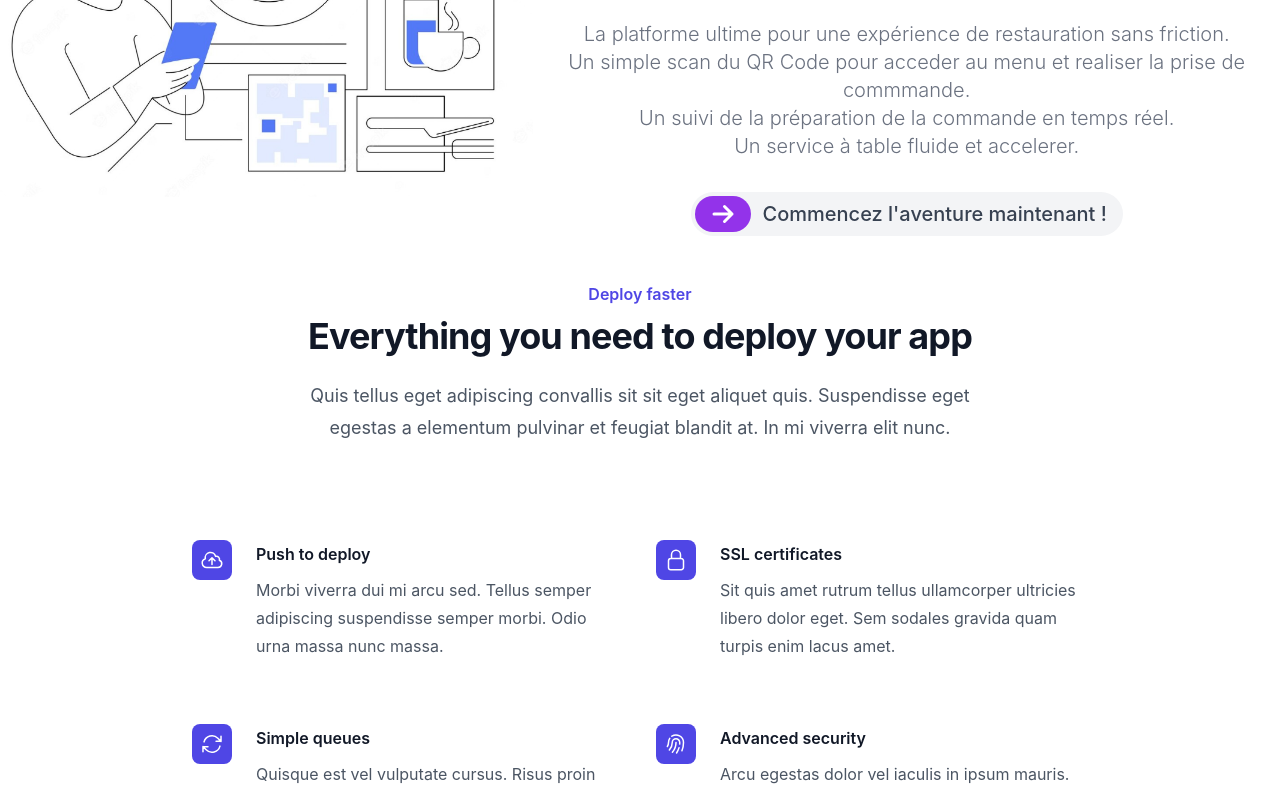
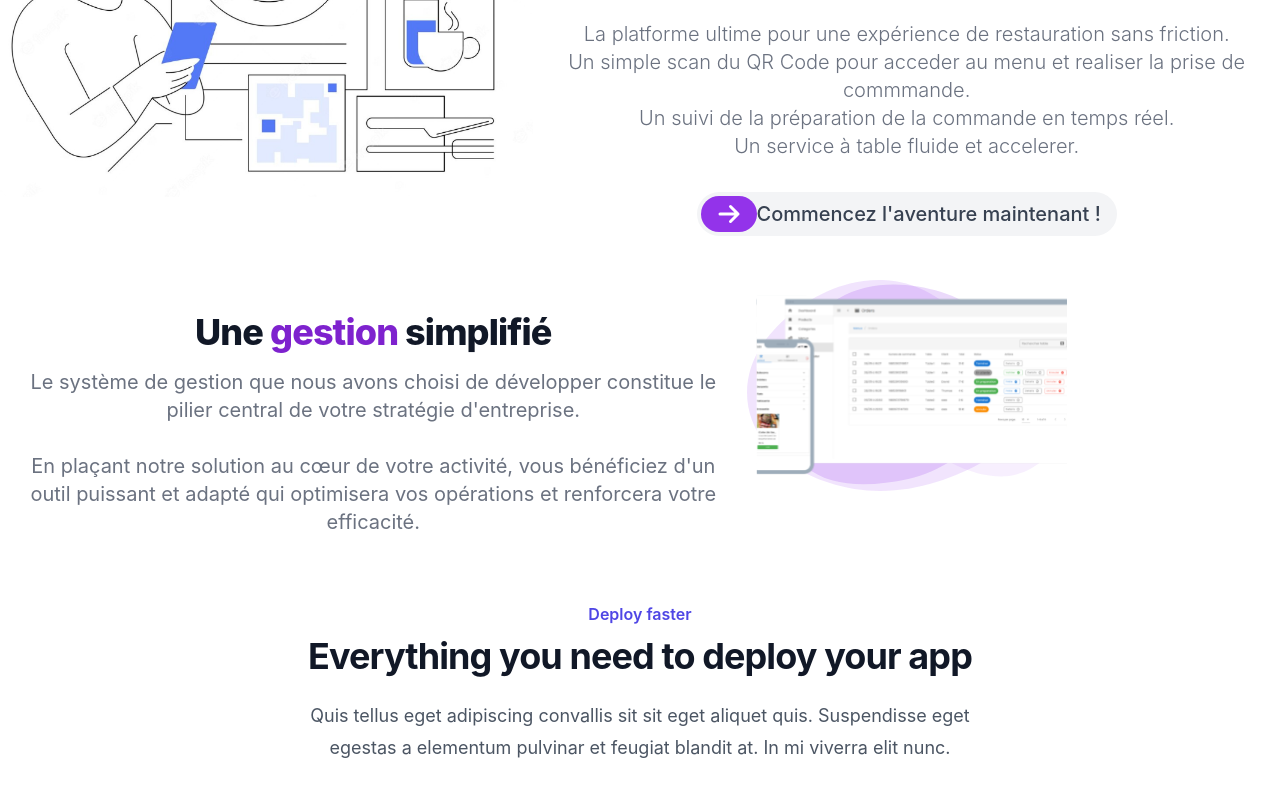
Before and after one commit to SuperJumper404/webmarketing_qrmenu, a Nuxt app: page / in a window 1280 px wide. Shown: the part 734-1527 px from the top of the page. Built offline with nearby package versions, Linux system fonts and the light colour scheme; what taos would draw is missing.

Commit message:
Sliding Button added and Tested

```diff
--- a/app.vue
+++ b/app.vue
@@ -129,7 +129,7 @@
           personnalisation avancées, le tout à portée de main.
         </p>
         <div
-          class="flex flex-col mb-8 lg:mb-16 space-y-4 sm:flex-row sm:justify-center sm:space-y-0 sm:space-x-4"
+          class="block flex-col mb-8 lg:mb-16 space-y-4 sm:flex-row sm:justify-center sm:space-y-0 sm:space-x-4"
         >
           <a
             href="#"
@@ -182,8 +182,12 @@
             Un suivi de la préparation de la commande en temps réel. <br />
             Un service à table fluide et accelerer.
           </p>
+          <!-- <div
+            class="inline-flex mx-auto justify-center items-center py-1 px-1 pr-4 mb-7 text-sm text-gray-700 bg-gray-100 rounded-full dark:bg-gray-800 dark:text-white hover:bg-gray-200 dark:hover:bg-gray-700"
+          >
             <div
-            class="inline-flex mx-auto justify-center items-center py-1 px-1 pr-4 mb-7 text-sm text-gray-700 bg-gray-100 rounded-full dark:bg-gray-800 dark:text-white hover:bg-gray-200 dark:hover:bg-gray-700"
+              id="slide"
+              class="inline-flex mx-auto justify-center items-center"
             >
               <div
                 class="text-xs bg-primary-600 rounded-full text-white px-4 py-1.5 mr-3"
@@ -194,7 +198,52 @@
                 >Commencez l'aventure maintenant !</span
               >
             </div>
+          </div> -->
+          <div
+            class="inline-flex mx-auto justify-center items-center py-1 px-1 pr-4 mb-7 text-sm text-gray-700 bg-gray-100 rounded-full dark:bg-gray-800 dark:text-white hover:bg-gray-200 dark:hover:bg-gray-700"
+          >
+            <div class="slide-container" @click="toggleSlide">
+              <div
+                id="slide"
+                class="text-xs bg-primary-600 rounded-full text-white px-4 py-1.5"
+                :class="{ 'slide-right': isSlideRight }"
+              >
+                <img class="w-6 h-6" src="./public/arrowleft.svg" />
               </div>
+              <span
+                class="text-xl font-medium"
+                :class="{ 'hide-text': isSlideRight }"
+                >Commencez l'aventure maintenant !</span
+              >
+            </div>
+          </div>
+        </div>
+      </div>
+    </div>
+  </section>
+  <!--Hero3-->
+  <section class="bg-white dark:bg-gray-900">
+    <div class="grid lg:mt-0 lg:grid-cols-12">
+      <div class="py-8 max-w-screen-xl text-center lg:col-span-7">
+        <h1
+          class="mb-4 text-xl font-extrabold tracking-tight leading-none text-gray-900 md:text-5xl lg:text-4xl dark:text-white"
+        >
+          Une <span style="color: #7e22ce"> gestion</span> simplifié
+          <!-- Révolutionnez l'expérience de commande de votre restaurant -->
+        </h1>
+        <p
+          class="mb-8 text-lg font-normal text-center text-gray-500 lg:text-xl sm:px-4 xl:px-4 dark:text-gray-400"
+        >
+          Le système de gestion que nous avons choisi de développer constitue le
+          pilier central de votre stratégie d'entreprise.<br /><br />
+          En plaçant notre solution au cœur de votre activité, vous bénéficiez
+          d'un outil puissant et adapté qui optimisera vos opérations et
+          renforcera votre efficacité.
+        </p>
+      </div>
+
+      <div class="lg:col-span-3">
+        <img class="max-w-full h-auto" src="./public/appscreen.svg" />
       </div>
     </div>
   </section>
@@ -685,4 +734,30 @@ const stats = [
   { id: 3, name: "New users annually", value: "46,000" },
 ];
 const mobileMenuOpen = ref(false);
+
+const isSlideRight = ref(false);
+
+function toggleSlide() {
+  isSlideRight.value = !isSlideRight.value;
+}
 </script>
+
+<style>
+.slide-container {
+  position: relative;
+  display: inline-flex;
+  align-items: center;
+}
+
+#slide {
+  transition: transform 0.5s;
+}
+
+.slide-right {
+  transform: translateX(600%);
+}
+.hide-text {
+  opacity: 0;
+  transition: opacity 0.3s;
+}
+</style>
```
Lines whose indentation alone changed are shown as unchanged.
